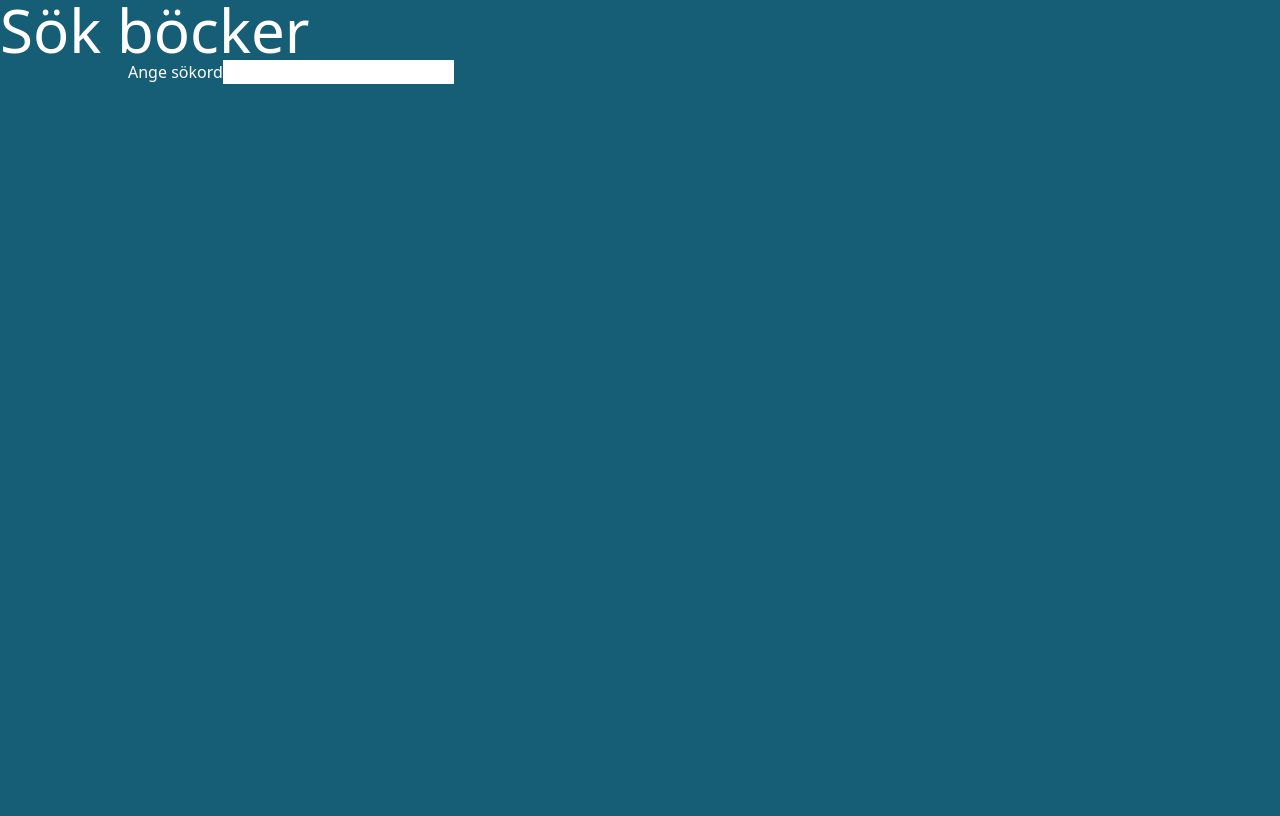
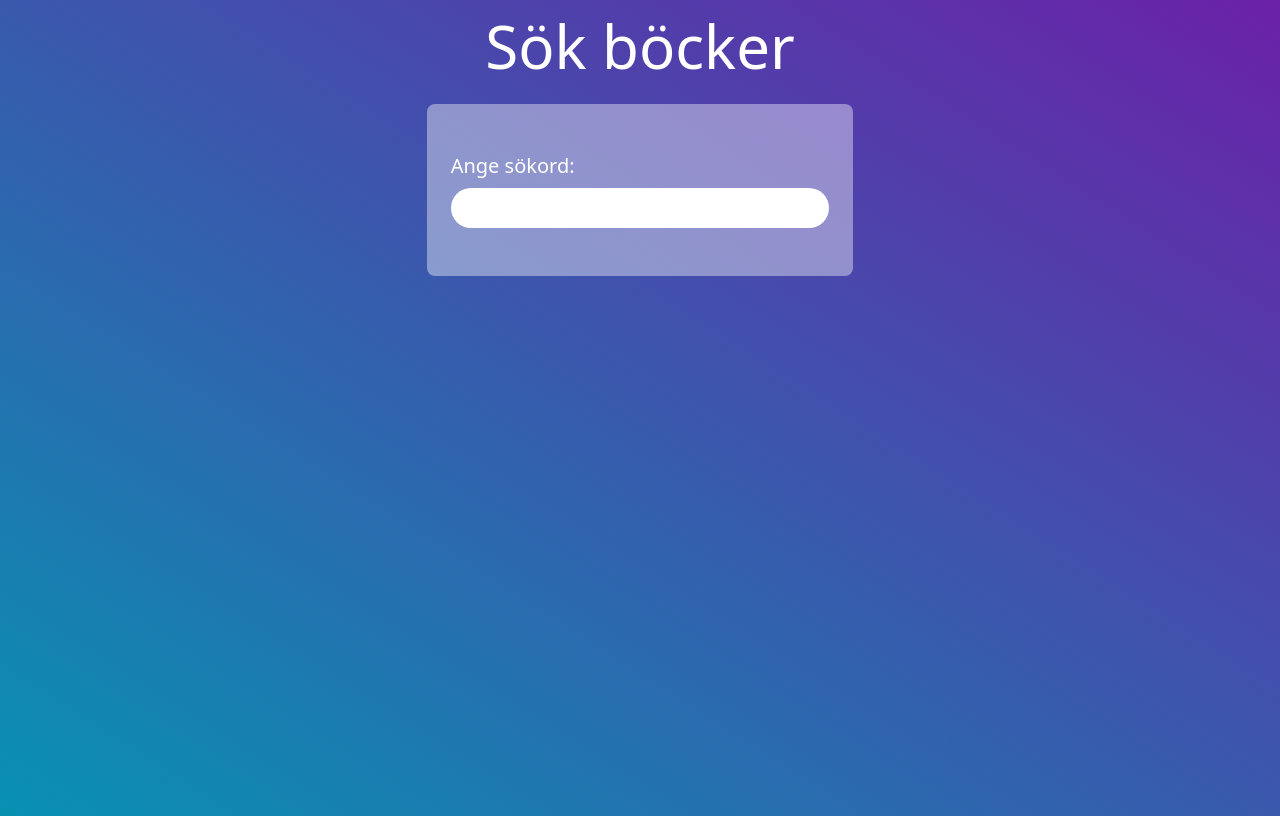
Before and after one commit to iRosewood/gik2f8-ht22, a plain HTML site: page index.html in a window 1280 px wide. Drawn offline with nearby package versions, Linux system fonts and the light colour scheme.

Commit message:
Lagt till html stylat med tailwind

```diff
--- a/index.html
+++ b/index.html
@@ -8,10 +8,13 @@
     <title>GIK2F8 - Sökfunktion</title>
 </head>
 
-<body class="bg-cyan-800">
-    <h1 class="text-6xl text-white">Sök böcker</h1>
-    <main class="w-4/5 mx-auto">
-        <label class="text-white" for="searchField">Ange sökord</label><input id="searchField" type="text" />
+<body class="bg-gradient-to-tr from-cyan-600 to-purple-800 h-screen">
+    <h1 class="text-6xl text-white text-center mt-4 mb-7">Sök böcker</h1>
+    <main class="bg-white/40 py-12 px-6 w-5/6 md:w-1/3 mx-auto rounded-lg flex justify-center align-center flex-col gap-2">
+        <label class="text-white text-xl block" for="searchField">Ange sökord:</label>
+        <input class="rounded-full p-2"
+            id="searchField"
+            type="text" />
     </main>
 </body>
 </html>
```
